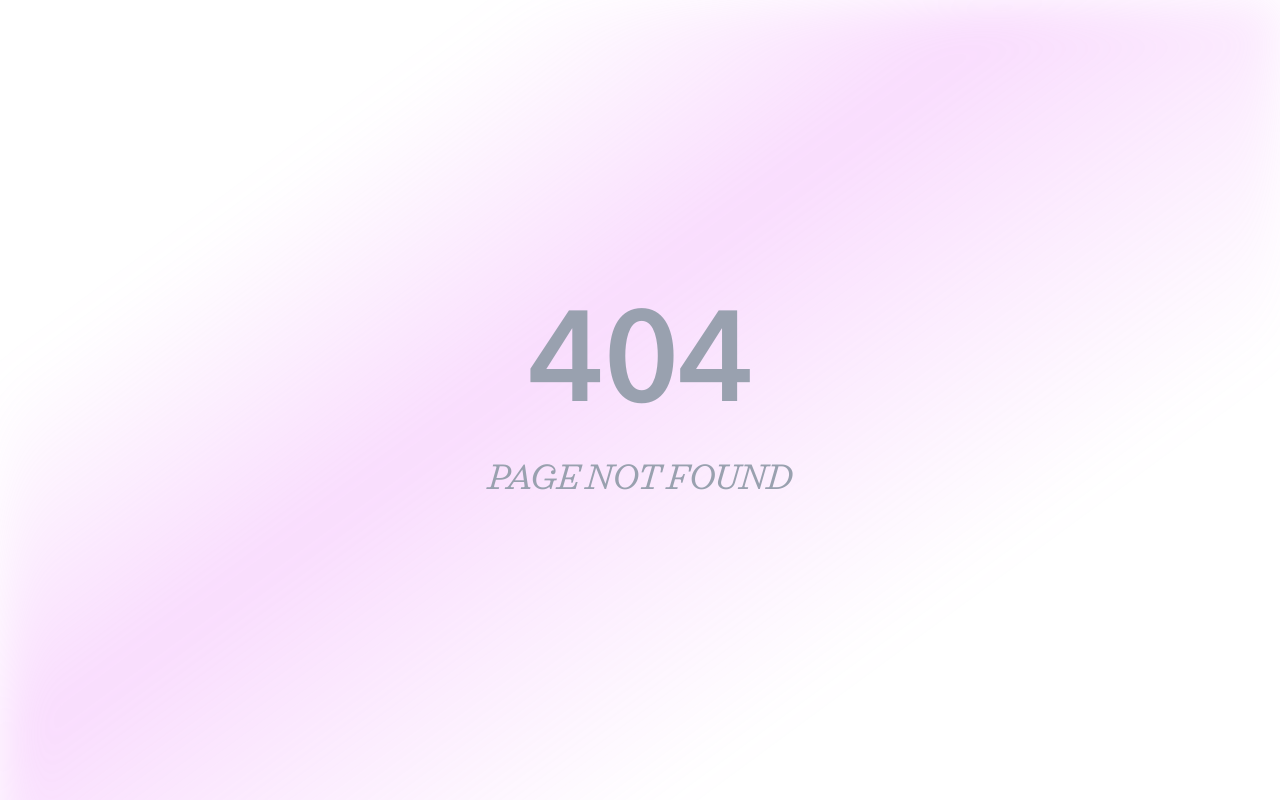
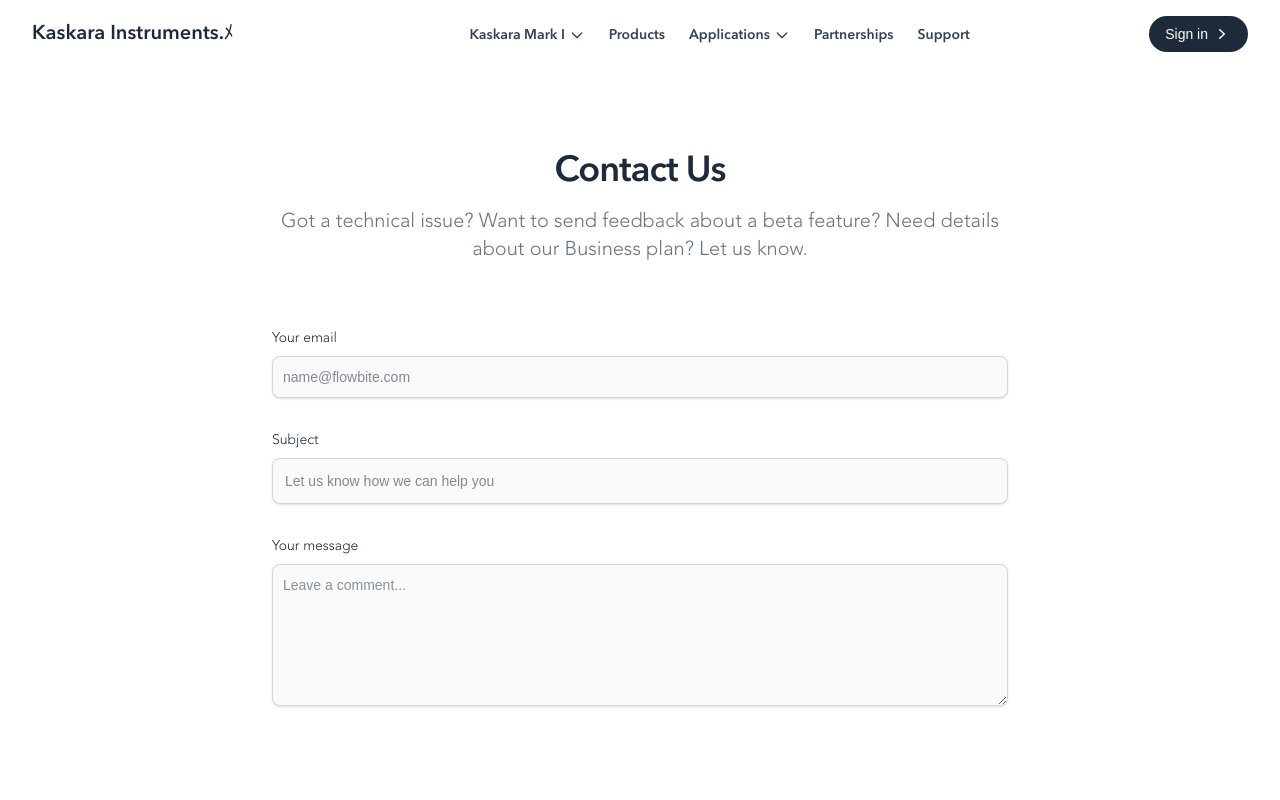
Before and after one commit to kaskaraa/web, a Next.js app: page /contact in a window 1280 px wide. Before the commit this address had no page. Shown: the top 800 px of the page. Built offline with nearby package versions, Linux system fonts and the light colour scheme.

Commit message:
feat: add contact page with email form functionality and update dependencies

```diff
--- a/package.json
+++ b/package.json
@@ -9,6 +9,7 @@
     "lint": "next lint"
   },
   "dependencies": {
+    "@emailjs/browser": "^4.4.1",
     "firebase": "^11.6.0",
     "next": "15.2.5",
     "postcss": "^8.5.3",
--- a/src/app/about/page.tsx
+++ b/src/app/about/page.tsx
@@ -87,10 +87,10 @@ const AboutPage = () => {
                         clipRule="evenodd"
                       ></path>
                     </svg>
-                    What does lifetime access exactly mean?
+                    What is the meaning of our name?
                   </h3>
                   <p className="text-gray-500">
-                    Once you have purchased either the design, code, or both packages, you will have access to all of the future updates based on the roadmap, free of charge.
+                  Kaskara refers to a traditional sword known for precision and craftsmanship, symbolizing our commitment to cutting-edge, high-quality medical instruments.
                   </p>
                 </div>
               </div>
@@ -109,17 +109,11 @@ const AboutPage = () => {
                         clipRule="evenodd"
                       ></path>
                     </svg>
-                    What does free updates include?
+                    What is the meaning of our name?
                   </h3>
                   <p className="text-gray-500">
-                    The free updates that will be provided are based on the{" "}
-                    <a
-                      href="#"
-                      className="font-medium underline text-primary-600 hover:no-underline"
-                    >
-                      roadmap
-                    </a>{" "}
-                    that we have laid out for this project. It is also possible that we will provide extra updates outside of the roadmap as well.
+                  Kaskara refers to a traditional sword known for precision and craftsmanship, symbolizing our commitment to cutting-edge, high-quality medical instruments.
+
                   </p>
                 </div>
               </div>
--- a/src/app/about/team/page.tsx
+++ b/src/app/about/team/page.tsx
@@ -18,75 +18,75 @@ const TeamPage = () => {
             <div className="block group md:col-span-2 lg:col-span-1">
               <div className="relative mb-6">
                 <img
-                  src="https://pagedone.io/asset/uploads/1696238374.png"
-                  alt="Antonio image"
-                  className="w-40 h-40 rounded-full mx-auto transition-all duration-500 object-cover border border-solid border-transparent group-hover:border-indigo-600"
+                  src=""
+                  alt="Nathan Aruna"
+                  className="bg-gray-600 w-40 h-40 rounded-full mx-auto transition-all duration-500 object-cover border border-solid border-transparent group-hover:border-gray-600"
                 />
               </div>
-              <h4 className="text-xl font-[Avenir] text-gray-900 mb-2 capitalize text-center transition-all duration-500 group-hover:text-indigo-600">
+              <h4 className="text-xl font-[Avenir] text-gray-900 mb-2 capitalize text-center transition-all duration-500 group-hover:text-gray-600">
                 Nathan Aruna
               </h4>
-              <span className="font-[Avenirlight] text-gray-500 text-center block transition-all duration-500 group-hover:text-gray-900">
+              <span className="font-[Avenirlight] text-gray-500 text-center block transition-all duration-500 group-hover:text-gray-600">
                 Engineering Oversight
               </span>
             </div>
             <div className="block group md:col-span-2 lg:col-span-1">
               <div className="relative mb-6">
                 <img
-                  src="https://pagedone.io/asset/uploads/1696238396.png"
-                  alt="Patricia image"
-                  className="w-40 h-40 rounded-full mx-auto transition-all duration-500 object-cover border border-solid border-transparent group-hover:border-indigo-600"
+                  src=""
+                  alt="Domenico Valentino"
+                  className="bg-gray-600 w-40 h-40 rounded-full mx-auto transition-all duration-500 object-cover border border-solid border-transparent group-hover:border-gray-600"
                 />
               </div>
-              <h4 className="text-xl font-[Avenir] text-gray-900 mb-2 capitalize text-center transition-all duration-500 group-hover:text-indigo-600">
+              <h4 className="text-xl font-[Avenir] text-gray-900 mb-2 capitalize text-center transition-all duration-500 group-hover:text-gray-600">
                 Domenico Valentino
               </h4>
-              <span className="font-[Avenirlight] text-gray-500 text-center block transition-all duration-500 group-hover:text-gray-900">
+              <span className="font-[Avenirlight] text-gray-500 text-center block transition-all duration-500 group-hover:text-gray-600">
                 Lead Software Engineer
               </span>
             </div>
             <div className="group group md:col-span-2 lg:col-span-1">
               <div className="relative mb-6">
                 <img
-                  src="https://pagedone.io/asset/uploads/1696238411.png"
-                  alt="Jerom image"
-                  className="w-40 h-40 rounded-full mx-auto transition-all duration-500 object-cover border border-solid border-transparent group-hover:border-indigo-600"
+                  src=""
+                  alt="Raphael Ethier"
+                  className="bg-gray-600 w-40 h-40 rounded-full mx-auto transition-all duration-500 object-cover border border-solid border-transparent group-hover:border-gray-600"
                 />
               </div>
-              <h4 className="text-xl font-[Avenir] text-gray-900 mb-2 capitalize text-center transition-all duration-500 group-hover:text-indigo-600">
+              <h4 className="text-xl font-[Avenir] text-gray-900 mb-2 capitalize text-center transition-all duration-500 group-hover:text-gray-600">
                 Raphael Ethier
               </h4>
-              <span className="font-[Avenirlight] text-gray-500 text-center block transition-all duration-500 group-hover:text-gray-900">
+              <span className="font-[Avenirlight] text-gray-500 text-center block transition-all duration-500 group-hover:text-gray-600">
                 Lead Mechanical Engineer
               </span>
             </div>
             <div className="block group md:col-span-2 lg:col-span-1 md:col-start-2 lg:col-start-4">
               <div className="relative mb-6">
                 <img
-                  src="https://pagedone.io/asset/uploads/1696238425.png"
-                  alt="Yasmine image"
-                  className="w-40 h-40 rounded-full mx-auto transition-all duration-500 object-cover border border-solid border-transparent group-hover:border-indigo-600"
+                  src=""
+                  alt="Arielle Benarroch"
+                  className="bg-gray-600 w-40 h-40 rounded-full mx-auto transition-all duration-500 object-cover border border-solid border-transparent group-hover:border-gray-600"
                 />
               </div>
-              <h4 className="text-xl font-[Avenir] text-gray-900 mb-2 capitalize text-center transition-all duration-500 group-hover:text-indigo-600">
+              <h4 className="text-xl font-[Avenir] text-gray-900 mb-2 capitalize text-center transition-all duration-500 group-hover:text-gray-600">
                 Arielle Benarroch
               </h4>
-              <span className="font-[Avenirlight] text-gray-500 text-center block transition-all duration-500 group-hover:text-gray-900">
+              <span className="font-[Avenirlight] text-gray-500 text-center block transition-all duration-500 group-hover:text-gray-600">
                 Research, Legal & Marketing
               </span>
             </div>
             <div className="block group min-[500px]:col-span-2 mx-auto md:col-span-2 lg:col-span-1">
               <div className="relative mb-6">
                 <img
-                  src="https://pagedone.io/asset/uploads/1696238446.png"
-                  alt="Martin image"
-                  className="w-40 h-40 rounded-full mx-auto transition-all duration-500 object-cover border border-solid border-transparent group-hover:border-indigo-600"
+                  src=""
+                  alt="Majed Munazzit"
+                  className="bg-gray-600 w-40 h-40 rounded-full mx-auto transition-all duration-500 object-cover border border-solid border-transparent group-hover:border-gray-600"
                 />
               </div>
-              <h4 className="text-xl font-[Avenir] text-gray-900 mb-2 capitalize text-center transition-all duration-500 group-hover:text-indigo-600">
+              <h4 className="text-xl font-[Avenir] text-gray-900 mb-2 capitalize text-center transition-all duration-500 group-hover:text-gray-600">
                 Majed Munazzit
               </h4>
-              <span className="font-[Avenirlight] text-gray-500 text-center block transition-all duration-500 group-hover:text-gray-900">
+              <span className="font-[Avenirlight] text-gray-500 text-center block transition-all duration-500 group-hover:text-gray-600">
                 Clinical Researcher
               </span>
             </div>
--- /dev/null
+++ b/src/app/contact/page.tsx
@@ -0,0 +1,106 @@
+"use client";
+import { useRef, useState } from "react";
+import emailjs from "@emailjs/browser";
+import Footer from "../components/footer";
+import Navbar from "../components/navbar";
+
+const ContactPage = () => {
+  const formRef = useRef<HTMLFormElement>(null);
+  const [status, setStatus] = useState("");
+
+  const sendEmail = async (e: React.FormEvent) => {
+    e.preventDefault();
+
+    if (!formRef.current) return;
+
+    setStatus("Sending...");
+
+    emailjs.sendForm(
+      process.env.NEXT_PUBLIC_EMAILJS_SERVICE_ID!,
+      process.env.NEXT_PUBLIC_EMAILJS_TEMPLATE_ID!,
+      formRef.current,
+      process.env.NEXT_PUBLIC_EMAILJS_PUBLIC_KEY!
+    )
+      .then(
+        () => {
+          setStatus("Message sent successfully!");
+          formRef.current?.reset();
+        },
+        (error) => {
+          console.error(error);
+          setStatus("Failed to send message. Please try again.");
+        }
+      );
+  };
+
+  return (
+    <>
+      <Navbar />
+
+      <section className="bg-white">
+        <div className="py-8 lg:py-16 px-4 mx-auto max-w-screen-md">
+          <h2 className="mb-4 text-4xl tracking-tight font-[avenir] text-center text-gray-800">
+            Contact Us
+          </h2>
+          <p className="mb-8 lg:mb-16 font-[avenirlight] text-center text-gray-500 sm:text-xl">
+            Got a technical issue? Want to send feedback about a beta feature? Need details about our Business plan? Let us know.
+          </p>
+          <form ref={formRef} onSubmit={sendEmail} className="space-y-8">
+            <div>
+              <label htmlFor="email" className="block mb-2 text-sm font-[avenirlight] text-gray-800">
+                Your email
+              </label>
+              <input
+                type="email"
+                name="email"
+                id="email"
+                className="shadow-sm bg-gray-50 border border-gray-300 text-gray-900 text-sm rounded-lg focus:ring-primary-500 focus:border-primary-500 block w-full p-2.5"
+                placeholder="name@flowbite.com"
+                required
+              />
+            </div>
+            <div>
+              <label htmlFor="subject" className="block mb-2 text-sm font-[avenirlight] text-gray-800">
+                Subject
+              </label>
+              <input
+                type="text"
+                name="subject"
+                id="subject"
+                className="block p-3 w-full text-sm text-gray-900 bg-gray-50 rounded-lg border border-gray-300 shadow-sm focus:ring-primary-500 focus:border-primary-500"
+                placeholder="Let us know how we can help you"
+                required
+              />
+            </div>
+            <div className="sm:col-span-2">
+              <label htmlFor="message" className="block mb-2 text-sm font-[avenirlight] text-gray-800">
+                Your message
+              </label>
+              <textarea
+                name="message"
+                id="message"
+                rows={6}
+                className="block p-2.5 w-full text-sm text-gray-800 bg-gray-50 rounded-lg shadow-sm border border-gray-300 focus:ring-primary-500 focus:border-primary-500"
+                placeholder="Leave a comment..."
+                required
+              ></textarea>
+            </div>
+            <button
+              type="submit"
+              className="py-3 px-5 text-sm font-medium text-center text-white rounded-lg bg-primary-700 sm:w-fit hover:bg-primary-800 focus:ring-4 focus:outline-none focus:ring-primary-300"
+            >
+              Send message
+            </button>
+            {status && (
+              <p className="text-center text-sm mt-4 text-gray-600">{status}</p>
+            )}
+          </form>
+        </div>
+      </section>
+
+      <Footer />
+    </>
+  );
+};
+
+export default ContactPage;
--- a/src/app/page.tsx
+++ b/src/app/page.tsx
@@ -67,7 +67,7 @@ export default function Home() {
                   About Us
                 </a>
                 <a
-                  href=""
+                  href="/contact"
                   className="flex items-center justify-center gap-x-1 py-2 px-4 text-gray-700 hover:text-gray-900 duration-150 md:inline-flex font-[Avenir]"
                 >
                   Contact us ⇀
```
Also changed, not shown: 2 other files (tests, documents, lock files or other folders).
